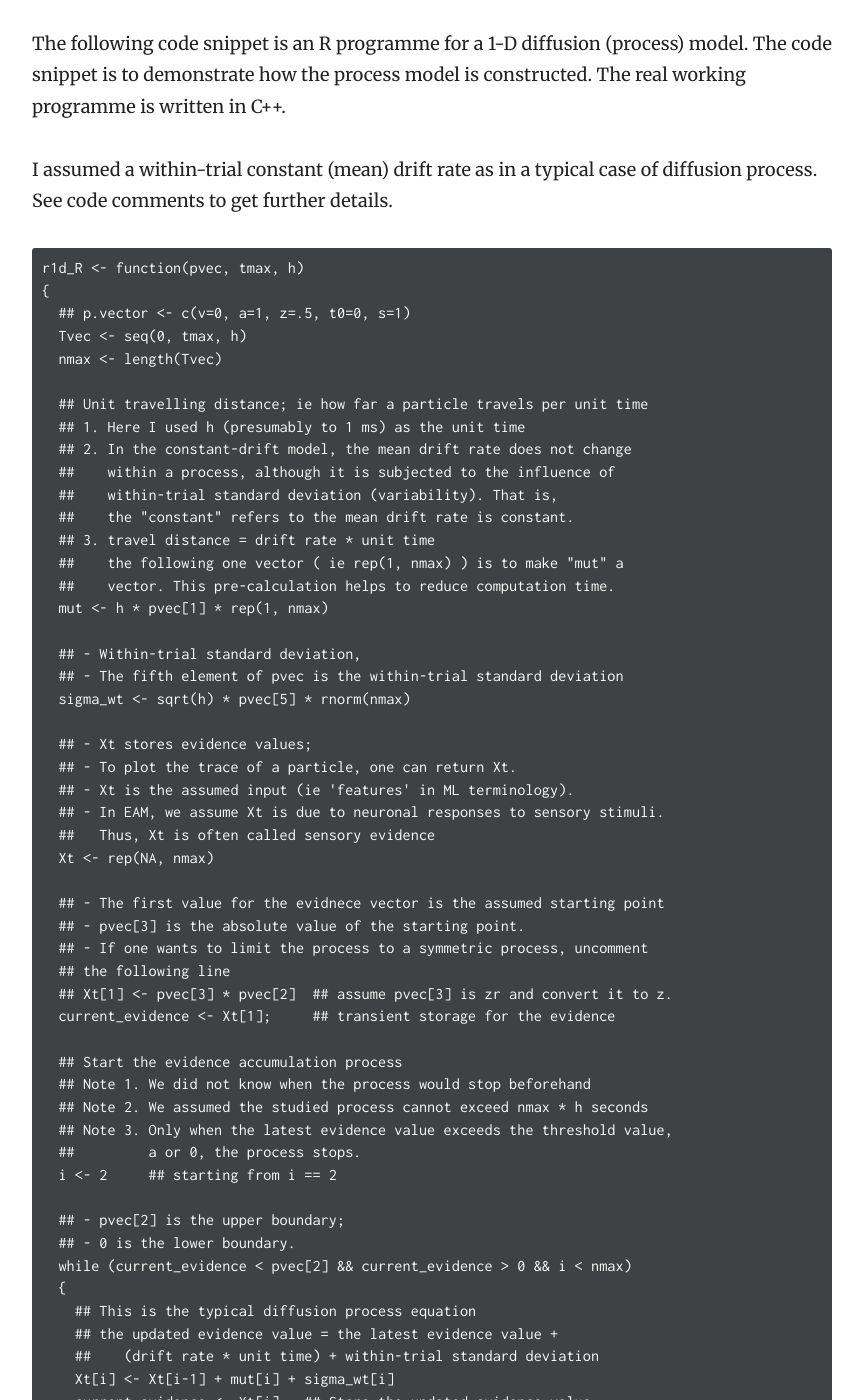
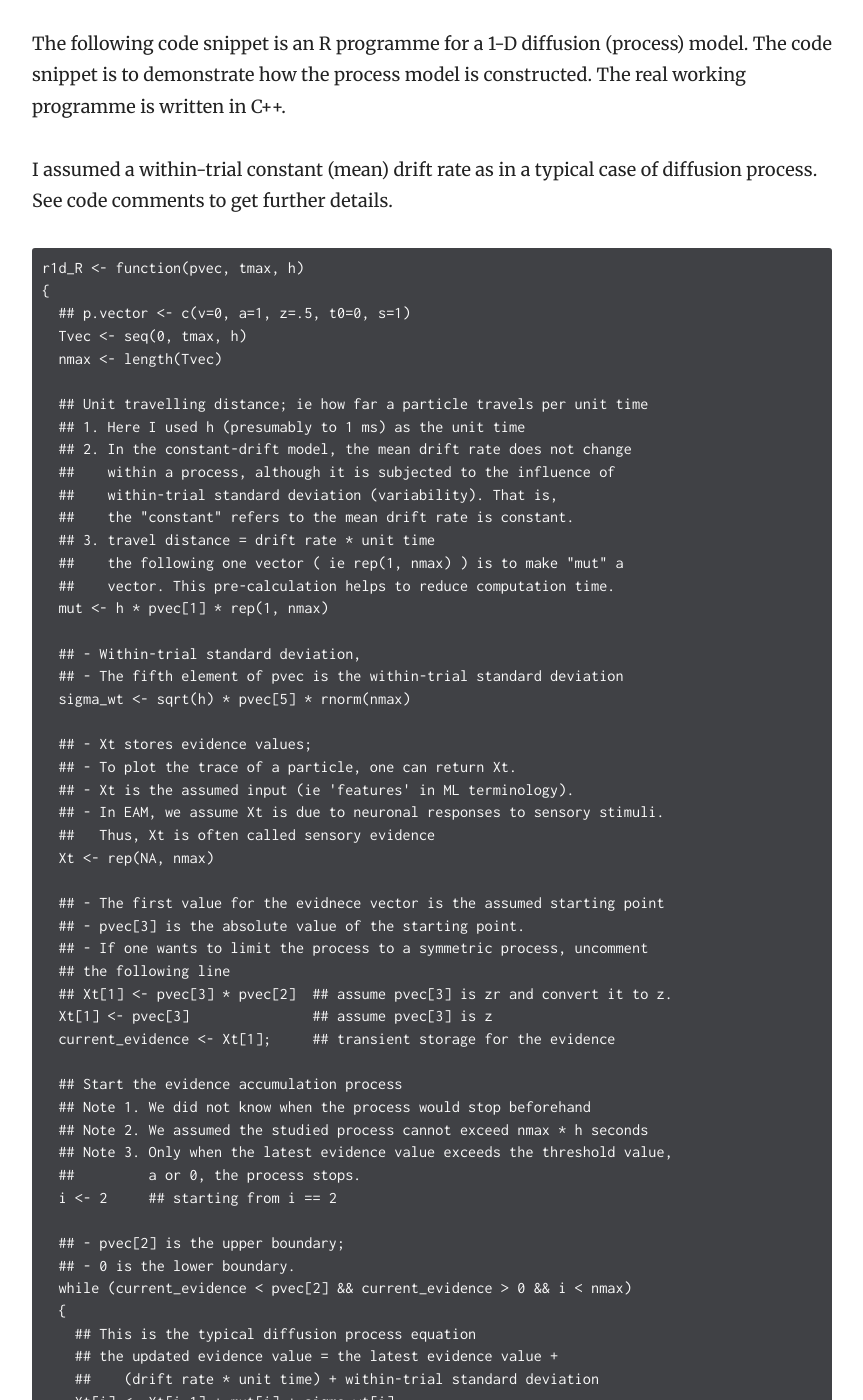
Before and after one commit to yxlin/yxlin.github.io, a Jekyll site: the page built from _docs/basics/leastsq.md, in a window 1280 px wide and 1400 px high, scrolled down 1487 px. Shown: the whole window, without its empty margins (358-1221 px from the left). Built offline with Jekyll 4.4.1, drawn with Linux system fonts in a browser that asks for light colours; some of the changed text lies outside the part shown.

Commit message:
correct Xt[1] missing

```diff
--- a/_docs/basics/leastsq.md
+++ b/_docs/basics/leastsq.md
@@ -92,6 +92,7 @@ r1d_R <- function(pvec, tmax, h)
   ## - If one wants to limit the process to a symmetric process, uncomment
   ## the following line
   ## Xt[1] <- pvec[3] * pvec[2]  ## assume pvec[3] is zr and convert it to z.
+  Xt[1] <- pvec[3]               ## assume pvec[3] is z
   current_evidence <- Xt[1];     ## transient storage for the evidence
 
   ## Start the evidence accumulation process
```
Also changed, not shown: _docs/cognitive-model/cddm.md (+1 -1 lines), _docs/cognitive-model/lba3.md (+1 -1 lines), _docs/cognitive-model/lca.md (+1 -1 lines), _docs/cognitive-model/pddm.md (+1 -1 lines).
